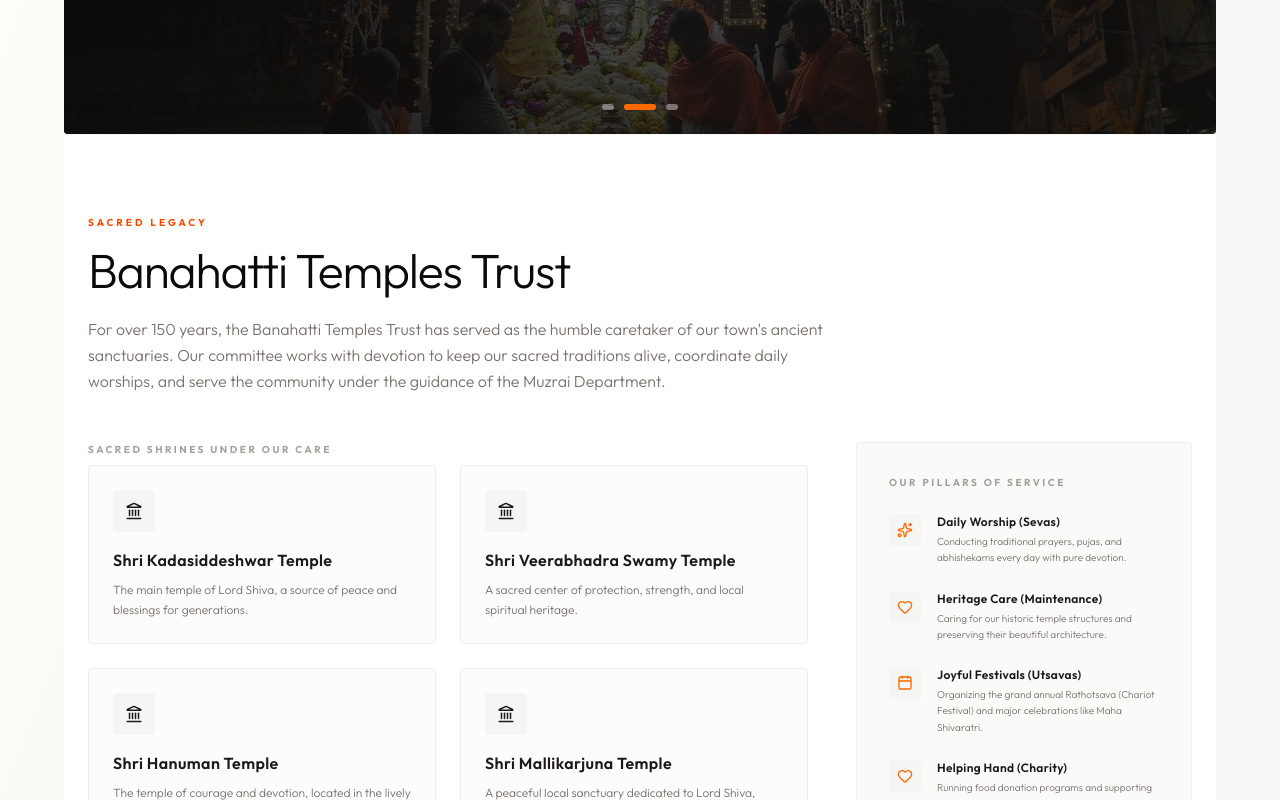
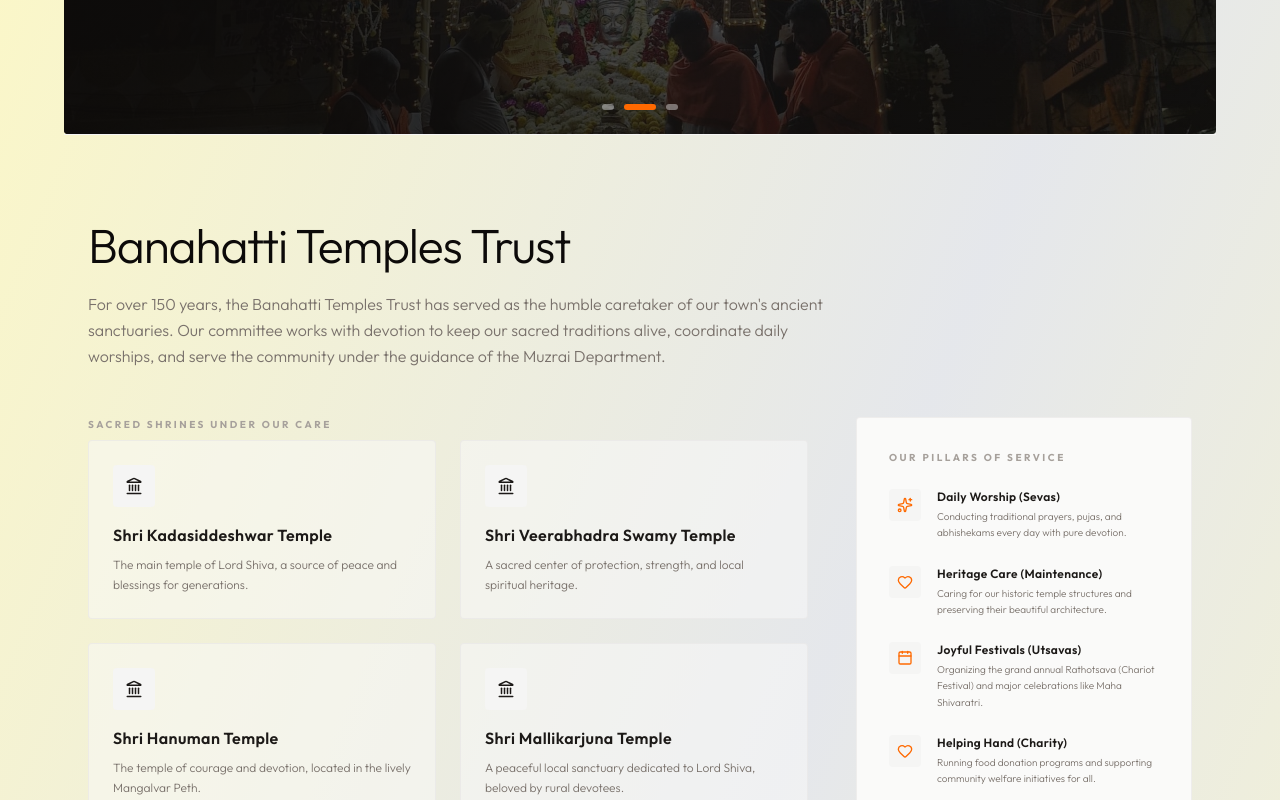
Before and after one commit to Mohan-Badiger/KDS-Temple-Website, a React (Vite) app in the folder frontend/: page / in a window 1280 px wide. Shown: the part 480-1280 px from the top of the page. Built offline with nearby package versions, Linux system fonts and the light colour scheme; no server answers; a web font is replaced by a local one.

Commit message:
Banahatti Temples Trust

```diff
--- a/frontend/src/App.jsx
+++ b/frontend/src/App.jsx
@@ -63,7 +63,7 @@ const App = () => {
         pauseOnHover
         theme="light"
       />
-      <div className='px-4 sm:px-[3vw] md:px-[4vw] lg:px-[5vw] bg-gradient-to-br from-amber-50/30 via-stone-100 to-stone-50 min-h-screen flex flex-col'>
+      <div className='px-4 sm:px-[3vw] md:px-[4vw] lg:px-[5vw] bg-gradient-to-br from-yellow-100 via-gray-200 to-yellow-100 min-h-screen flex flex-col'>
         <Navbar />
         <ScrollToTop />
         <main className="flex-grow">
--- a/frontend/src/components/AboutCard.jsx
+++ b/frontend/src/components/AboutCard.jsx
@@ -52,7 +52,7 @@ const AboutCard = () => {
     ];
 
     return (
-        <section className="w-full pt-16 pb-10 md:pt-20 md:pb-14 font-primary text-stone-900 border-t border-stone-100 bg-white">
+        <section className="w-full pt-16 pb-10 md:pt-20 md:pb-14 font-primary text-stone-900 border-t border-stone-100">
             <div className="container mx-auto px-6 max-w-7xl">
 
                 {/* Header Section */}
@@ -62,7 +62,6 @@ const AboutCard = () => {
                     viewport={{ once: true }}
                     className="mb-12 text-center md:text-left"
                 >
-                    <span className="text-[10px] uppercase tracking-[0.3em] text-orange-600 font-bold mb-2.5 block">Sacred Legacy</span>
                     <h2 className="text-3xl md:text-5xl font-light tracking-tight text-stone-950 font-cinzel leading-tight">
                         Banahatti Temples Trust
                     </h2>
```
